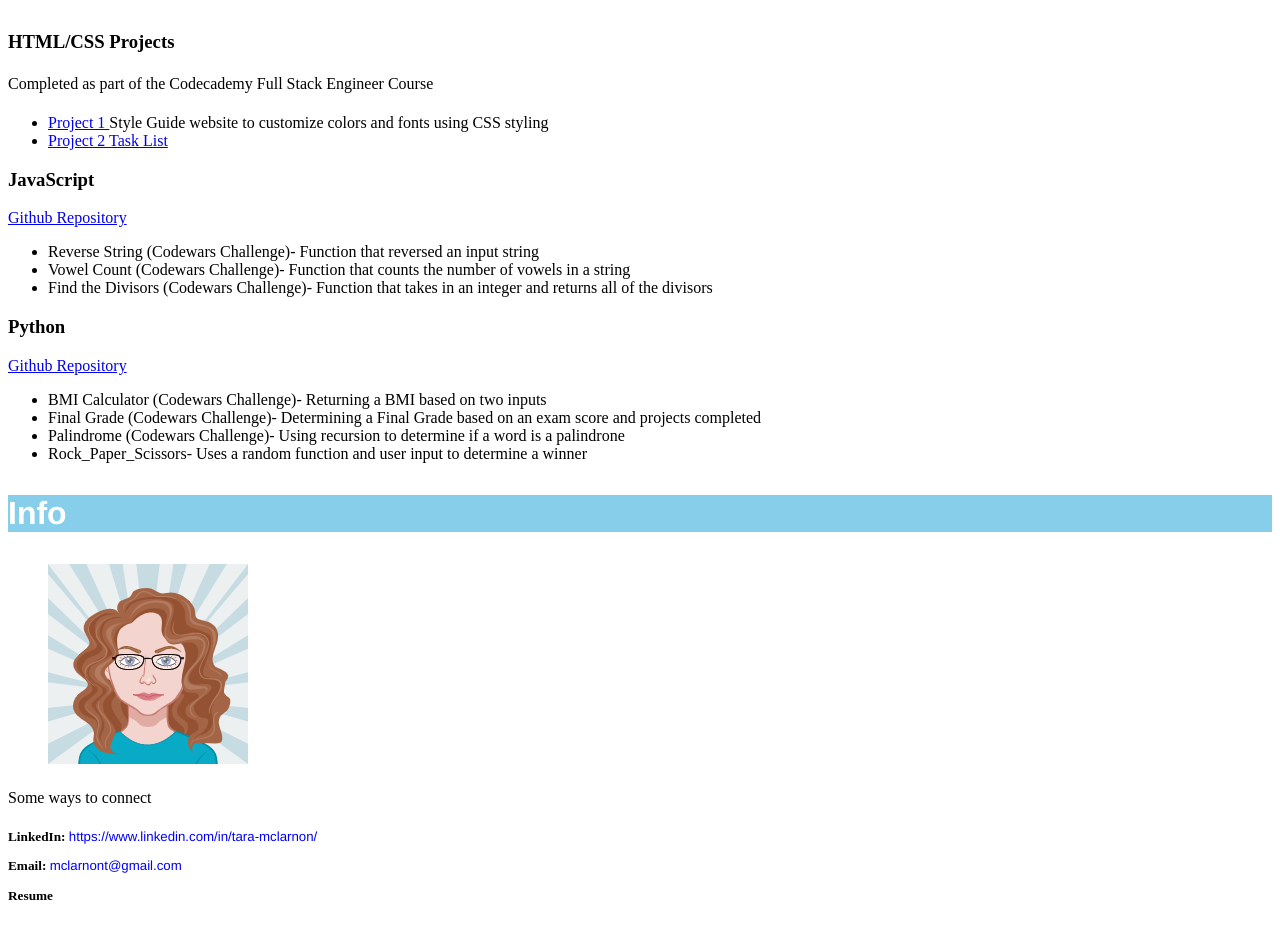
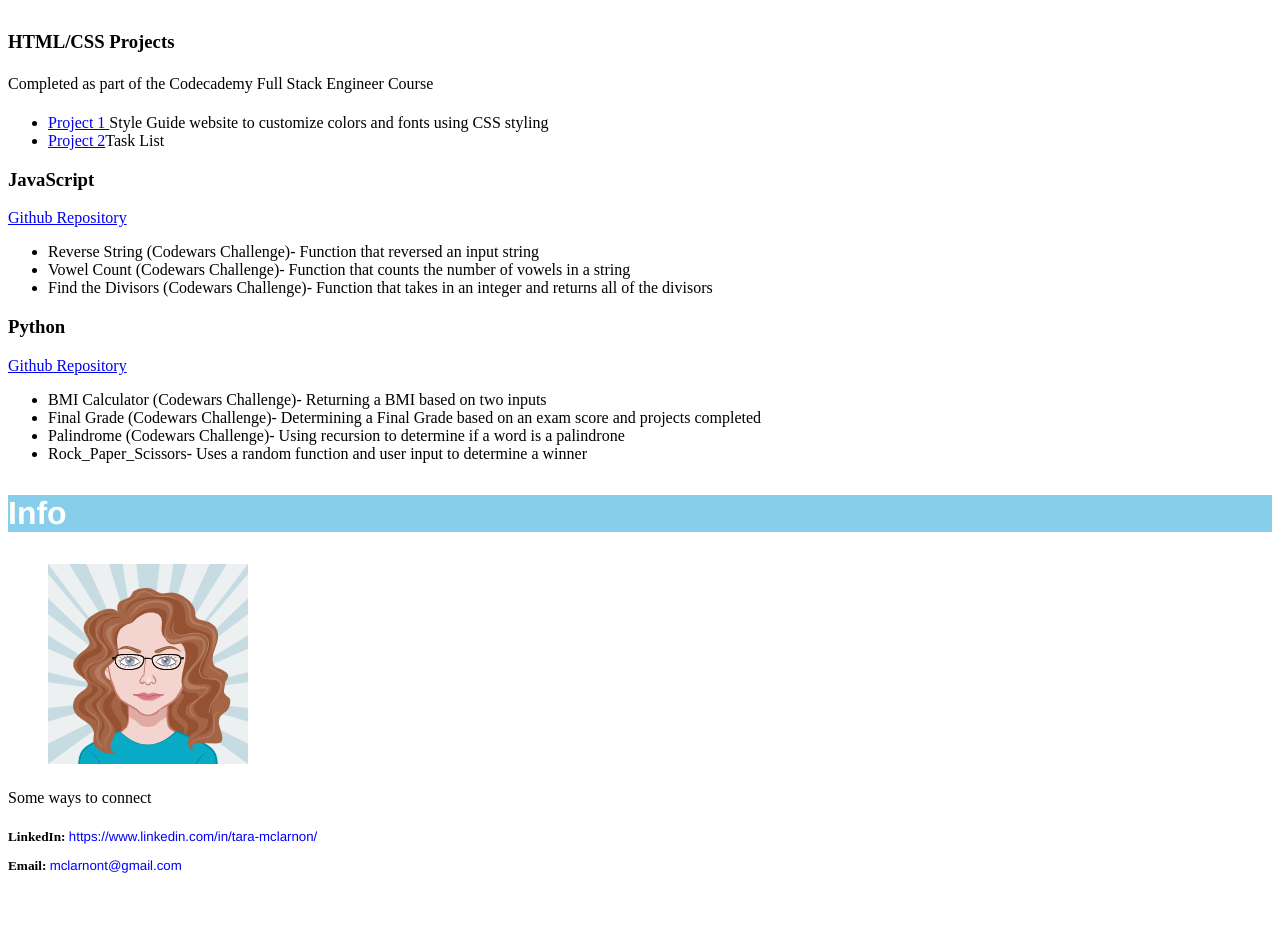
Before and after one commit to T-Mac813/T-Mac813.github.io, a plain HTML site: page index.html in a window 1280 px wide. Shown: the part 642-1568 px from the top of the page. After the commit the page ends 1539 px from the top, so only its background shows below. Drawn offline with Linux system fonts and the light colour scheme.

Commit message:
Update index.html

```diff
--- a/index.html
+++ b/index.html
@@ -22,7 +22,7 @@
         <h4>Completed as part of the Codecademy Full Stack Engineer Course</h4>
             <ul>
                 <li><a href="https://t-mac813.github.io/Project_1/">Project 1 </a>Style Guide website to customize colors and fonts using CSS styling</li>
-                <li><a href="https://t-mac813.github.io/Task_list">Project 2 Task List</a></li>
+                <li><a href="https://t-mac813.github.io/Task_list">Project 2</a>Task List</li>
               </ul>
         <h3>JavaScript</h3>
         <a href="https://github.com/T-Mac813/Javascript_Samples">Github Repository</a>
@@ -48,7 +48,6 @@
         <h5>
             <p>LinkedIn: <span style="color:blue;font-weight:normal;font-family:helvetica;">https://www.linkedin.com/in/tara-mclarnon/</span></p>
             <p>Email: <span style="color:blue;font-weight:normal;font-family:helvetica;">mclarnont@gmail.com</span></p>
-            <p>Resume</p>
         </h5>
     </main>
  </body>
```
